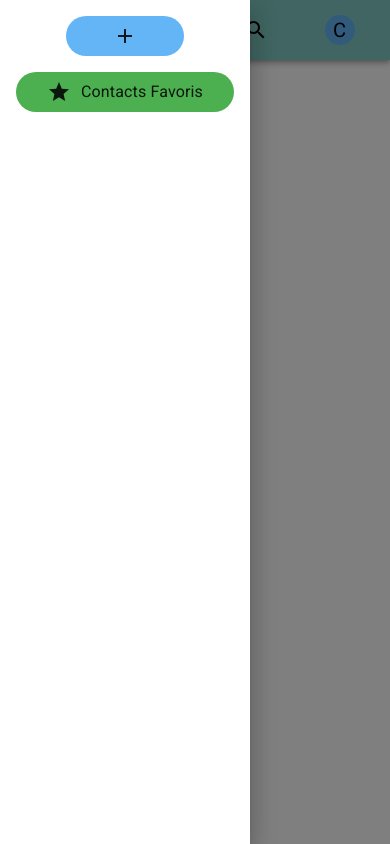
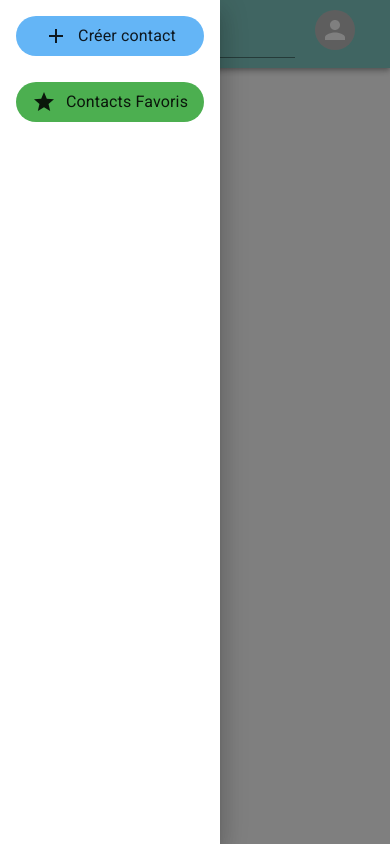
Before and after one commit to CedraCN04/contacts-management, a Next.js app: page / in a window 390 px wide. Both pictures are taken after a click on the button 55 px from the left and 30 px from the top of the page. Built offline with nearby package versions, Linux system fonts and the light colour scheme.

Commit message:
modification du header

```diff
--- a/components/widgets/header.tsx
+++ b/components/widgets/header.tsx
@@ -3,55 +3,35 @@
 import SideMenu from "@/components/widgets/menu";
 import "@fontsource/roboto";
 import MenuIcon from "@mui/icons-material/Menu";
-import {
-  AppBar,
-  Avatar,
-  Container,
-  IconButton,
-  Typography,
-} from "@mui/material";
-import { blue, teal } from "@mui/material/colors";
+import { AppBar, Avatar, Container, IconButton } from "@mui/material";
+import { teal } from "@mui/material/colors";
 import { useState } from "react";
 import SearchBar from "./searchbar";
 
 export default function Header() {
   const [openMenu, setOpenMenu] = useState(false);
 
-  const toggleMenu = () => {
-    setOpenMenu(!openMenu);
-  };
+  const toggleMenu = () => setOpenMenu(!openMenu);
+  const closeMenu = () => setOpenMenu(false);
+
   return (
-    <>
     <AppBar sx={{ bgcolor: teal[200], color: "black" }} position="static">
       <Container
         sx={{
-            width: "90%",
           display: "flex",
           justifyContent: "space-between",
           gap: "20px",
-            alignItems: "center",
           margin: "10px auto",
-            position: "relative",
+          width: { xs: "90%", md: "40%" },
         }}
       >
         <IconButton onClick={toggleMenu}>
           <MenuIcon />
         </IconButton>
-          <Typography
-            variant="h1"
-            sx={{ fontSize: { xs: "14px", md: "20px" } }}
-          >
-            Contacts
-          </Typography>
         <SearchBar />
-          <Avatar
-            sx={{ width: 30, height: 30, color: "black", bgcolor: blue[300] }}
-          >
-            C
-          </Avatar>
+        <Avatar />
       </Container>
+      {openMenu && <SideMenu open={true} onClose={closeMenu} />}
     </AppBar>
-      <SideMenu open={openMenu} onClose={toggleMenu} />
-    </>
   );
 }
--- a/components/widgets/menu.tsx
+++ b/components/widgets/menu.tsx
@@ -1,8 +1,7 @@
-import useMobile from "@/lib/hooks/useIsMobile";
 import AddIcon from "@mui/icons-material/Add";
 import StarIcon from "@mui/icons-material/Star";
 import {
-  Box,
+  Container,
   Drawer,
   List,
   ListItem,
@@ -17,24 +16,27 @@ interface MenuProps {
 }
 
 export default function SideMenu({ open, onClose }: MenuProps) {
-  const isMobile = useMobile();
-
   const DrawerList = (
-    <Box sx={{ width: 250 }}>
     <List
-        sx={{ display: "flex", flexDirection: "column", alignItems: "center" }}
+      sx={{
+        display: "flex",
+        flexDirection: "column",
+        alignItems: "center",
+        gap: "10px",
+      }}
     >
-        <ListItem sx={{ width: "60%" }}>
+      <ListItem sx={{ xs: { width: "60%" }, md: { width: "100%" } }}>
         <ListItemButton
           sx={{
             bgcolor: blue[300],
             display: "flex",
             alignItems: "center",
             justifyContent: "center",
+            gap: "10px",
             borderRadius: 20,
           }}
         >
-            {isMobile ? <AddIcon /> : "Créer un contact"}
+          <AddIcon /> <Typography>Créer contact</Typography>
         </ListItemButton>
       </ListItem>
       <ListItem>
@@ -53,12 +55,13 @@ export default function SideMenu({ open, onClose }: MenuProps) {
         </ListItemButton>
       </ListItem>
     </List>
-    </Box>
   );
 
   return (
+    <Container sx={{ xs: { width: 250 }, md: { width: 600 } }}>
       <Drawer anchor="left" open={open} onClose={onClose}>
         {DrawerList}
       </Drawer>
+    </Container>
   );
 }
--- a/components/widgets/searchbar.tsx
+++ b/components/widgets/searchbar.tsx
@@ -1,17 +1,7 @@
-"use client";
 import SearchIcon from "@mui/icons-material/Search";
 import { FormControl, Input, InputAdornment, InputLabel } from "@mui/material";
-import { useState } from "react";
-import useIsMobile from "@/lib/hooks/useIsMobile";
 
 export default function SearchBar() {
-  const [viewTextfieldSearch, setViewTextfieldSearch] = useState(false);
-  const isMobile = useIsMobile();
-
-  const handleSearch = () => {
-    setViewTextfieldSearch(!viewTextfieldSearch);
-  };
-
   return (
     <FormControl
       variant="standard"
@@ -20,26 +10,16 @@ export default function SearchBar() {
         transition: "ease-in-out 0.5s",
       }}
     >
-      {isMobile && !viewTextfieldSearch ? (
-        <SearchIcon onClick={handleSearch} sx={{ cursor: "pointer" }} />
-      ) : (
-        <>
       <InputLabel htmlFor="search">Rechercher</InputLabel>
       <Input
         id="search"
         type="text"
-            sx={{
-              transition: "opacity 0.5s ease-in-out",
-              opacity: viewTextfieldSearch || !isMobile ? 1 : 0,
-            }}
         startAdornment={
           <InputAdornment position="start">
-                <SearchIcon onClick={handleSearch} />
+            <SearchIcon />
           </InputAdornment>
         }
       />
-        </>
-      )}
     </FormControl>
   );
 }
```
Lines whose indentation alone changed are shown as unchanged.
